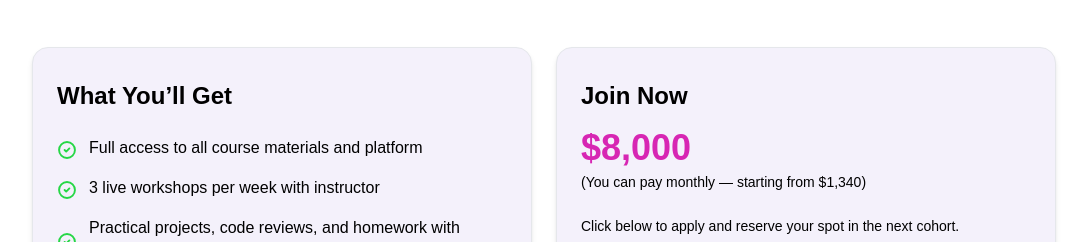
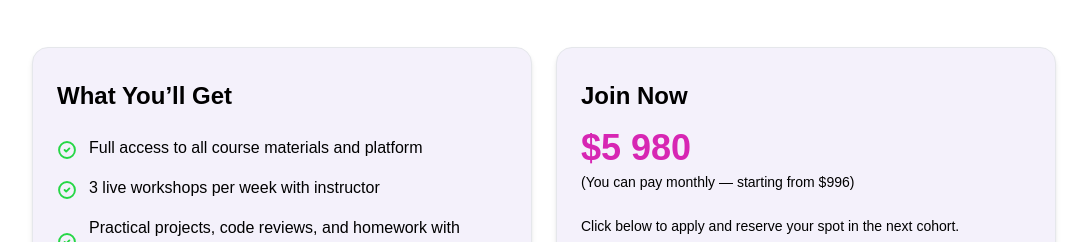
Before and after one commit to Rinat0101/Landing-Page, a Next.js app in the folder procoding-landing-new/: page /en/courses/web-development in a window 1280 px wide. Shown: the part 6060-6302 px from the top of the page, without its empty margins (96-1183 px from the left). Built offline with nearby package versions, Linux system fonts and the light colour scheme.

Commit message:
pdf, price

```diff
--- a/procoding-landing-new/src/app/[locale]/components/Pricing.tsx
+++ b/procoding-landing-new/src/app/[locale]/components/Pricing.tsx
@@ -69,7 +69,7 @@ export default function PricingSection() {
               <h3 className="text-xl sm:text-2xl font-bold mb-4">
                 {t("pricing.joinNow")}
               </h3>
-              <p className="text-4xl font-bold text-[#D726B3] mb-1">$8,000</p>
+              <p className="text-4xl font-bold text-[#D726B3] mb-1">$5 980</p>
               <p className="text-sm mb-6">{t("pricing.monthlyNote")}</p>
               <p className="text-sm mb-6">{t("pricing.note")}</p>
             </div>
--- a/procoding-landing-new/src/locales/en/common.json
+++ b/procoding-landing-new/src/locales/en/common.json
@@ -388,7 +388,7 @@
     ],
     "whatYouGet": "What You’ll Get",
     "joinNow": "Join Now",
-    "monthlyNote": "(You can pay monthly — starting from $1,340)",
+    "monthlyNote": "(You can pay monthly — starting from $996)",
     "note": "Click below to apply and reserve your spot in the next cohort.",
     "button": "Apply now",
     "benefits": [
--- a/procoding-landing-new/src/locales/ru/common.json
+++ b/procoding-landing-new/src/locales/ru/common.json
@@ -336,7 +336,7 @@
       ],
       "whatYouGet": "Что вы получите",
       "joinNow": "Присоединяйтесь сейчас",
-      "monthlyNote": "(оплата возможна по месяцам — от $1 340)",
+      "monthlyNote": "(оплата возможна по месяцам — от $996)",
       "note": "Количество мест ограничено. Нажмите ниже, чтобы подать заявку и забронировать место в ближайшем потоке.",
       "button": "Подать заявку",
       "benefits": [
```
Also changed, not shown: 1 other file (tests, documents, lock files or other folders).
